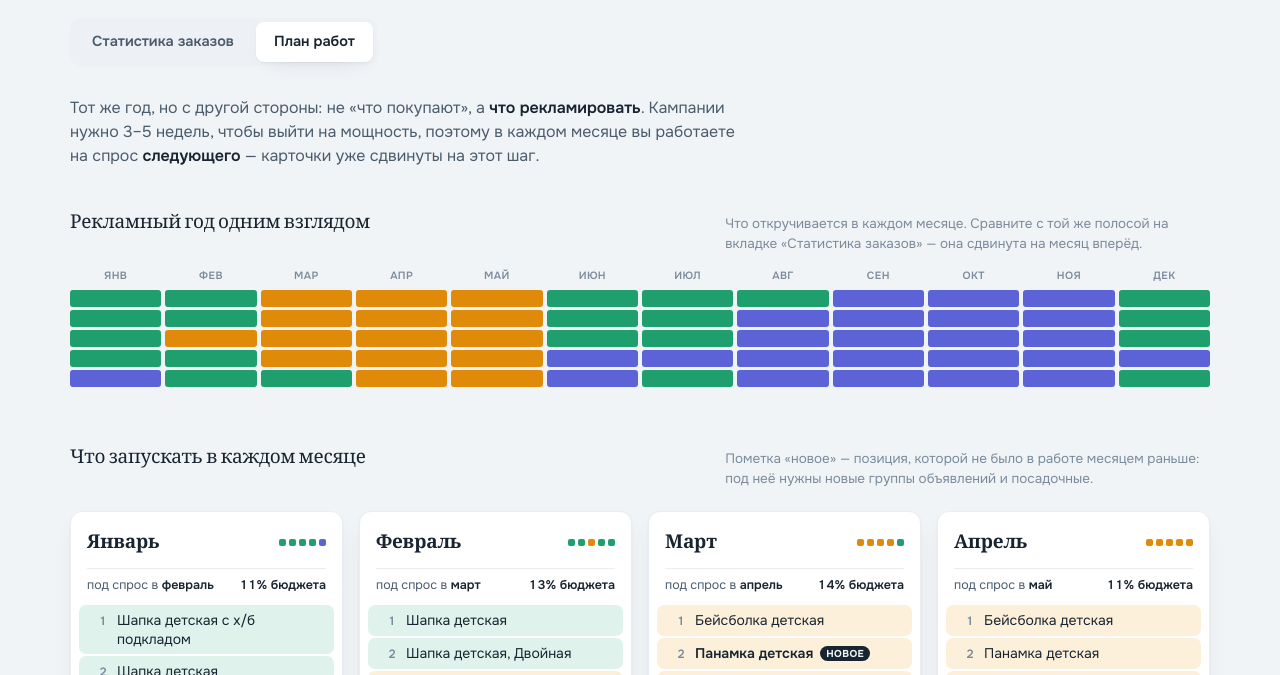
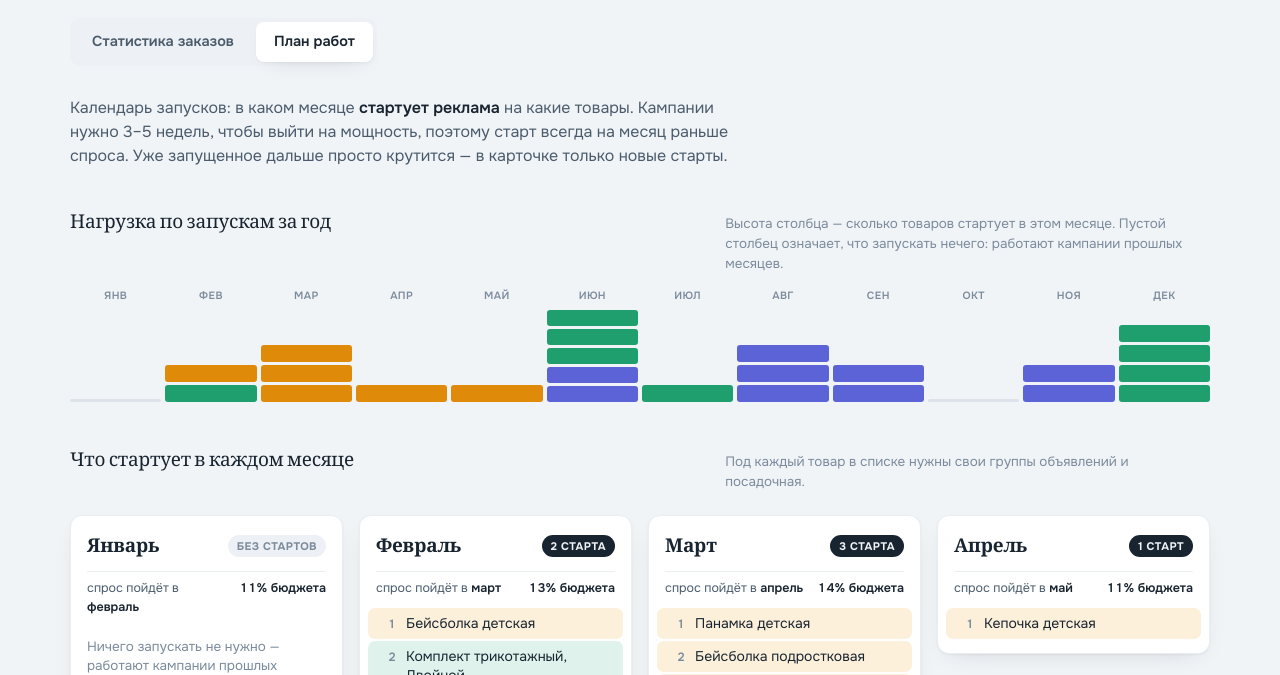
Before and after one commit to kapustina-ann/polyarik-seasonality, a plain HTML site: page index.html in a window 1280 px wide. Both pictures are taken after a click on the tab "План работ". Shown: the part 125-800 px from the top of the page. Drawn offline with nearby package versions, Linux system fonts and the light colour scheme.

Commit message:
Карточки плана показывают старты, а не весь ассортимент
Прежняя версия складывала в карточку месяца весь откручиваемый набор
следующего месяца — январь показывал февральские товары, что сбивало.
Теперь в карточке только то, реклама на что стартует именно в этом
месяце: товары из топа следующего месяца, которых не было в работе
в текущем. Месяцы без изменений состава помечены «без стартов».

Полоса года заменена на нагрузку по запускам — высота столбца равна
числу стартов.

Co-Authored-By: Claude Opus 5 <noreply@anthropic.com>

```diff
--- a/index.html
+++ b/index.html
@@ -215,12 +215,19 @@
   .target .bud{
     font-weight:600;color:var(--ink);font-variant-numeric:tabular-nums;white-space:nowrap;
   }
-  ol.items li.isnew .name{font-weight:600}
-  .newbadge{
-    display:inline-block;margin-left:7px;padding:1px 6px;border-radius:999px;
-    font-size:10px;font-weight:700;letter-spacing:.04em;text-transform:uppercase;
-    background:var(--ink);color:var(--ground);vertical-align:1px;
+  .cnt{
+    font-size:11px;font-weight:700;letter-spacing:.04em;text-transform:uppercase;
+    padding:3px 9px;border-radius:999px;background:var(--ink);color:var(--ground);
+    white-space:nowrap;
   }
+  .cnt.zero{background:var(--flat-soft);color:var(--muted)}
+  .nostart{
+    margin:0;padding:10px 0 2px;font-size:13.5px;color:var(--muted);line-height:1.45;
+  }
+
+  /* столбец нагрузки по запускам: растёт снизу */
+  .startbox{height:92px;display:flex;flex-direction:column;justify-content:flex-end;gap:3px}
+  .startbase{height:3px;border-radius:2px;background:var(--line);}
 
   .pivot,.thin-note{
     margin-top:12px;padding-top:11px;border-top:1px dashed var(--line);
@@ -429,20 +436,20 @@
 
   <!-- ================= ВКЛАДКА 2 ================= -->
   <section id="panel-plan" role="tabpanel" aria-labelledby="tab-plan" hidden>
-    <p class="dek">Тот же год, но с другой стороны: не «что покупают», а <b>что рекламировать</b>. Кампании нужно 3–5 недель, чтобы выйти на мощность, поэтому в каждом месяце вы работаете на спрос <b>следующего</b> — карточки уже сдвинуты на этот шаг.</p>
+    <p class="dek">Календарь запусков: в каком месяце <b>стартует реклама</b> на какие товары. Кампании нужно 3–5 недель, чтобы выйти на мощность, поэтому старт всегда на месяц раньше спроса. Уже запущенное дальше просто крутится — в карточке только новые старты.</p>
 
     <section class="sec">
       <div class="sec-head">
-        <h2>Рекламный год одним взглядом</h2>
-        <p>Что откручивается в каждом месяце. Сравните с той же полосой на вкладке «Статистика заказов» — она сдвинута на месяц вперёд.</p>
+        <h2>Нагрузка по запускам за год</h2>
+        <p>Высота столбца — сколько товаров стартует в этом месяце. Пустой столбец означает, что запускать нечего: работают кампании прошлых месяцев.</p>
       </div>
       <div class="strip-scroll"><div class="strip" id="adstrip"></div></div>
     </section>
 
     <section class="sec">
       <div class="sec-head">
-        <h2>Что запускать в каждом месяце</h2>
-        <p>Пометка «новое» — позиция, которой не было в работе месяцем раньше: под неё нужны новые группы объявлений и посадочные.</p>
+        <h2>Что стартует в каждом месяце</h2>
+        <p>Под каждый товар в списке нужны свои группы объявлений и посадочная.</p>
       </div>
       <div class="months" id="admonths"></div>
     </section>
@@ -691,41 +698,58 @@
      откручивается то, что купят в M+1. Берём тот же YEAR, чтобы
      рекламный план не смог разойтись со статистикой. */
   var AD_NOTE = {
-    1:"Добавляем летнюю группу — бейсболки пойдут уже в марте.",
-    2:"Лето разворачивается полностью: панамки, косынки, подростковые бейсболки.",
-    5:"Полная смена ассортимента: летнее выключаем, весь топ следующего месяца — зимний.",
-    6:"Возвращаем шапки с х/б подкладом — август на них и держится.",
-    7:"Появляется утеплённое: флис и шерстяные варежки.",
-    8:"Синтепон и комплекты — под пик октября.",
-    10:"Варежки под декабрь. Дальше только ретаргет по базе.",
-    11:"Собираем весеннюю кампанию: январь снова про шапки с подкладом."
+    0:"Самый спокойный месяц: состав февраля тот же, что в январе.",
+    1:"Открываем летнюю тему — бейсболки покупают уже в марте.",
+    2:"Лето разворачивается полностью.",
+    5:"Самый тяжёлый месяц по подготовке: лето выключаем, весь топ июля — зимний.",
+    7:"Начинается утеплённое: флис и шерсть.",
+    8:"Синтепон — под пик октября.",
+    9:"Состав ноября тот же, что в октябре. Весь бюджет — в работающие кампании.",
+    11:"Заодно собираем весеннюю кампанию: январь снова про шапки с подкладом."
   };
+
+  function plural(n, one, few, many){
+    var d10 = n % 10, d100 = n % 100;
+    if (d10 === 1 && d100 !== 11) return one;
+    if (d10 >= 2 && d10 <= 4 && (d100 < 12 || d100 > 14)) return few;
+    return many;
+  }
 
   var adstrip = document.getElementById("adstrip");
   var admonths = document.getElementById("admonths");
 
   YEAR.forEach(function(mo, i){
     var tgt = YEAR[(i + 1) % 12];
-    var prevNames = mo.items.map(function(it){ return it[0]; });
-    var budget = PLAN[i][1], phase = PLAN[i][3];
+    var running = mo.items.map(function(it){ return it[0]; });
+    /* стартуем то, что входит в топ следующего месяца, но не крутилось в этом */
+    var starts = tgt.items.filter(function(it){ return running.indexOf(it[0]) === -1; });
+    var budget = PLAN[i][1];
 
-    /* полоса */
+    /* полоса нагрузки */
     var col = document.createElement("div");
     col.className = "strip-col";
     var lab = document.createElement("div");
     lab.className = "mlabel"; lab.textContent = mo.s;
     col.appendChild(lab);
-    tgt.items.forEach(function(it, n){
+    var box = document.createElement("div");
+    box.className = "startbox";
+    box.title = mo.m + " — " + (starts.length
+      ? starts.length + " " + plural(starts.length, "старт", "старта", "стартов")
+      : "запусков нет");
+    starts.forEach(function(it){
       var t = document.createElement("div");
       t.className = "tick " + it[1];
       t.dataset.cat = it[1];
-      t.title = "Рекламируем в " + mo.m.toLowerCase() + " · " + (n+1) + ". " + it[0]
+      t.title = "Старт в " + mo.m.toLowerCase() + ": " + it[0]
               + " — спрос в " + tgt.m.toLowerCase();
-      col.appendChild(t);
+      box.appendChild(t);
     });
-    var mk = document.createElement("div");
-    mk.className = "thin-mark solid";
-    col.appendChild(mk);
+    if (!starts.length){
+      var base = document.createElement("div");
+      base.className = "startbase";
+      box.appendChild(base);
+    }
+    col.appendChild(box);
     adstrip.appendChild(col);
 
     /* карточка */
@@ -734,48 +758,48 @@
 
     var head = document.createElement("header");
     var h = document.createElement("h3"); h.textContent = mo.m;
-    var mix = document.createElement("div");
-    mix.className = "mix"; mix.title = "состав рекламируемого ассортимента";
-    tgt.items.forEach(function(it){
-      var d = document.createElement("span"); d.className = it[1]; mix.appendChild(d);
-    });
-    head.appendChild(h); head.appendChild(mix);
+    var cnt = document.createElement("span");
+    cnt.className = "cnt" + (starts.length ? "" : " zero");
+    cnt.textContent = starts.length
+      ? starts.length + " " + plural(starts.length, "старт", "старта", "стартов")
+      : "без стартов";
+    head.appendChild(h); head.appendChild(cnt);
     card.appendChild(head);
 
     var tg = document.createElement("div");
     tg.className = "target";
-    tg.innerHTML = '<span class="to">под спрос в <b>' + tgt.m.toLowerCase() + '</b></span>'
+    tg.innerHTML = '<span class="to">спрос пойдёт в <b>' + tgt.m.toLowerCase() + '</b></span>'
                  + '<span class="bud">' + budget + '% бюджета</span>';
     card.appendChild(tg);
 
+    if (starts.length){
       var ol = document.createElement("ol");
       ol.className = "items";
-    tgt.items.forEach(function(it, n){
-      var isNew = prevNames.indexOf(it[0]) === -1;
+      starts.forEach(function(it, n){
         var li = document.createElement("li");
-      li.className = it[1] + (isNew ? " isnew" : "");
+        li.className = it[1];
         li.dataset.cat = it[1];
         var r = document.createElement("span");
         r.className = "rank"; r.textContent = (n + 1);
         var nm = document.createElement("span");
         nm.className = "name"; nm.textContent = it[0];
-      if (isNew){
-        var b = document.createElement("span");
-        b.className = "newbadge"; b.textContent = "новое";
-        b.title = "не было в работе месяцем раньше — нужны новые группы и посадочная";
-        nm.appendChild(b);
-      }
         li.appendChild(r); li.appendChild(nm);
         ol.appendChild(li);
       });
       card.appendChild(ol);
+    } else {
+      var ns = document.createElement("p");
+      ns.className = "nostart";
+      ns.textContent = "Ничего запускать не нужно — работают кампании прошлых месяцев.";
+      card.appendChild(ns);
+    }
 
+    if (AD_NOTE[i]){
       var p = document.createElement("p");
       p.className = "pivot";
-    p.innerHTML = AD_NOTE[i]
-      ? "<b>Перелом.</b> " + AD_NOTE[i]
-      : "<b>Фаза.</b> " + phase.charAt(0).toUpperCase() + phase.slice(1) + ".";
+      p.innerHTML = "<b>Заметка.</b> " + AD_NOTE[i];
       card.appendChild(p);
+    }
 
     admonths.appendChild(card);
   });
```
Lines whose indentation alone changed are shown as unchanged.
